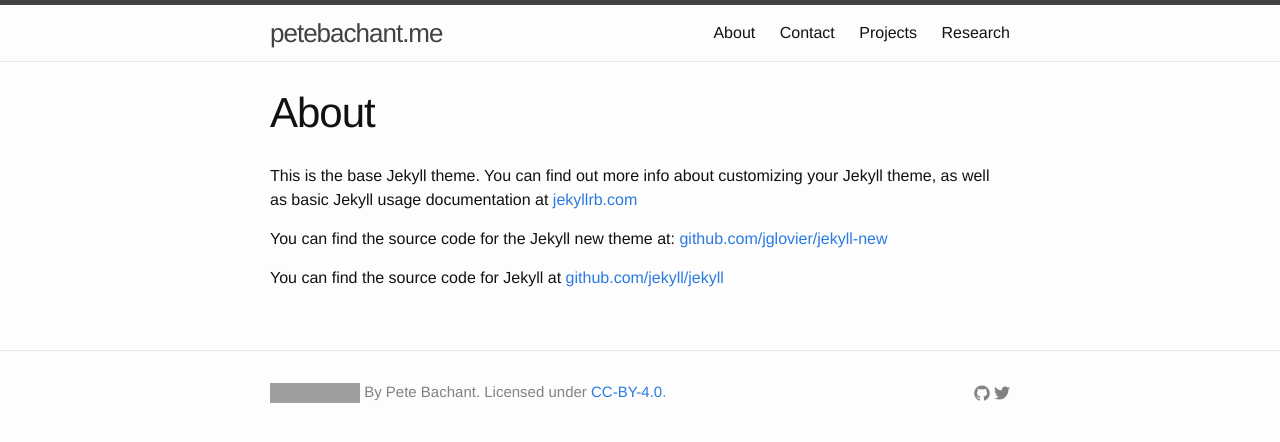
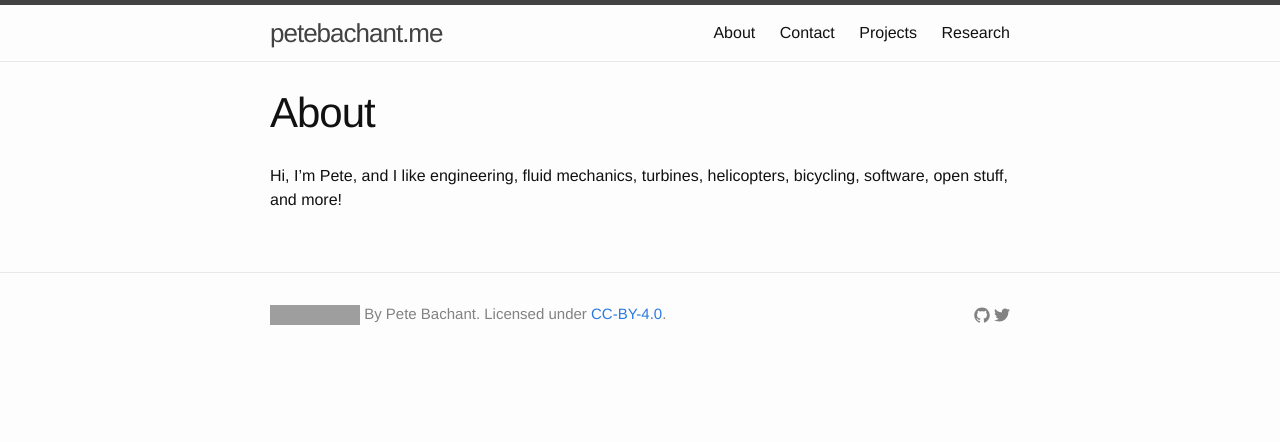
Before and after one commit to petebachant/petebachant.github.io, a Jekyll site: the page built from _pages/about.md, in a window 1280 px wide. Shown: the top 442 px of the page. Built offline with Jekyll 4.4.1, drawn with Linux system fonts in a browser that asks for light colours; Markdown is read by kramdown in place of the engine named in the settings; grey boxes are pictures that could not be loaded.

Commit message:
Add basic about page

```diff
--- a/_pages/about.md
+++ b/_pages/about.md
@@ -4,8 +4,5 @@
 permalink: /about/
 ---
 
-This is the base Jekyll theme. You can find out more info about customizing your Jekyll theme, as well as basic Jekyll usage documentation at [jekyllrb.com](http://jekyllrb.com/)
-
-You can find the source code for the Jekyll new theme at: [github.com/jglovier/jekyll-new](https://github.com/jglovier/jekyll-new)
-
-You can find the source code for Jekyll at [github.com/jekyll/jekyll](https://github.com/jekyll/jekyll)
+Hi, I'm Pete, and I like engineering, fluid mechanics, turbines, helicopters,
+bicycling, software, open stuff, and more!
```
